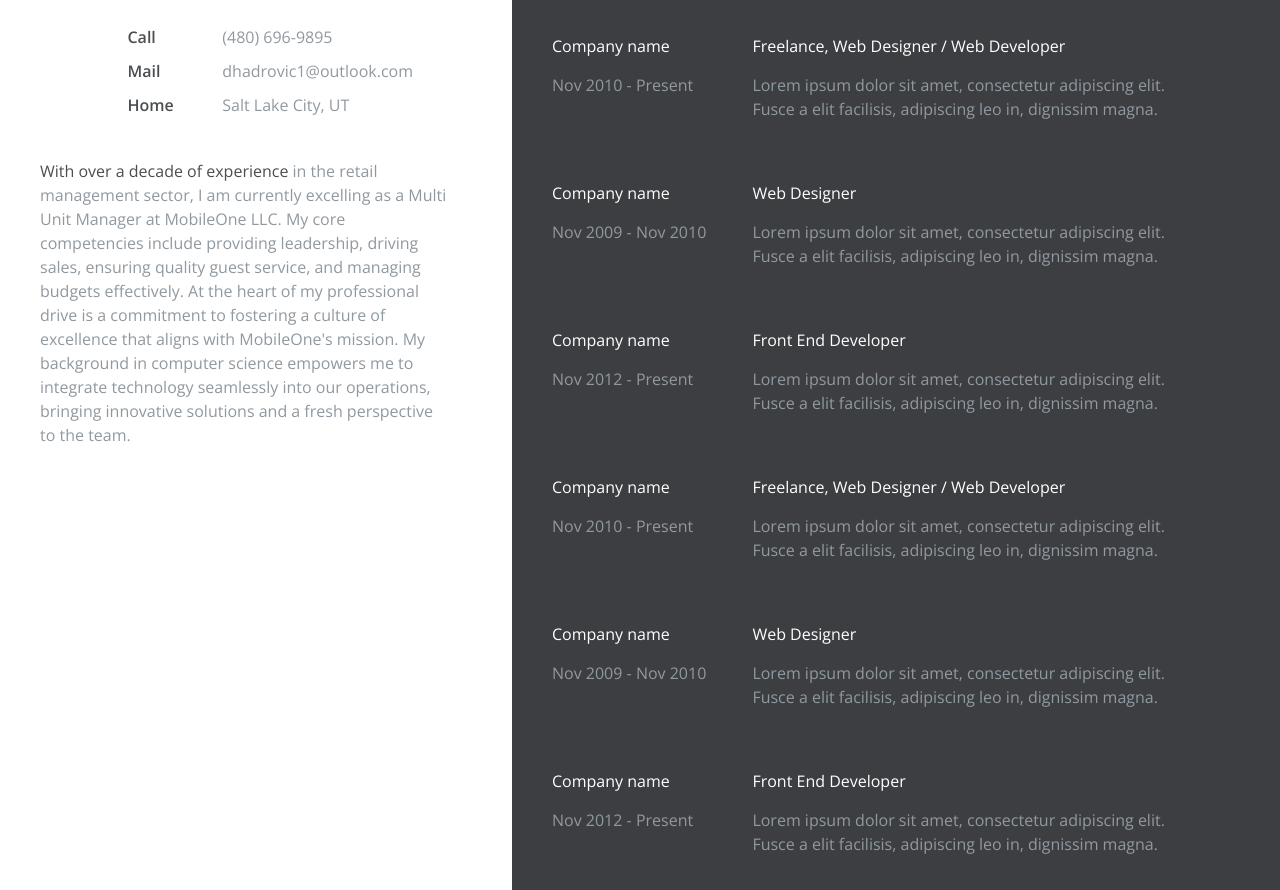
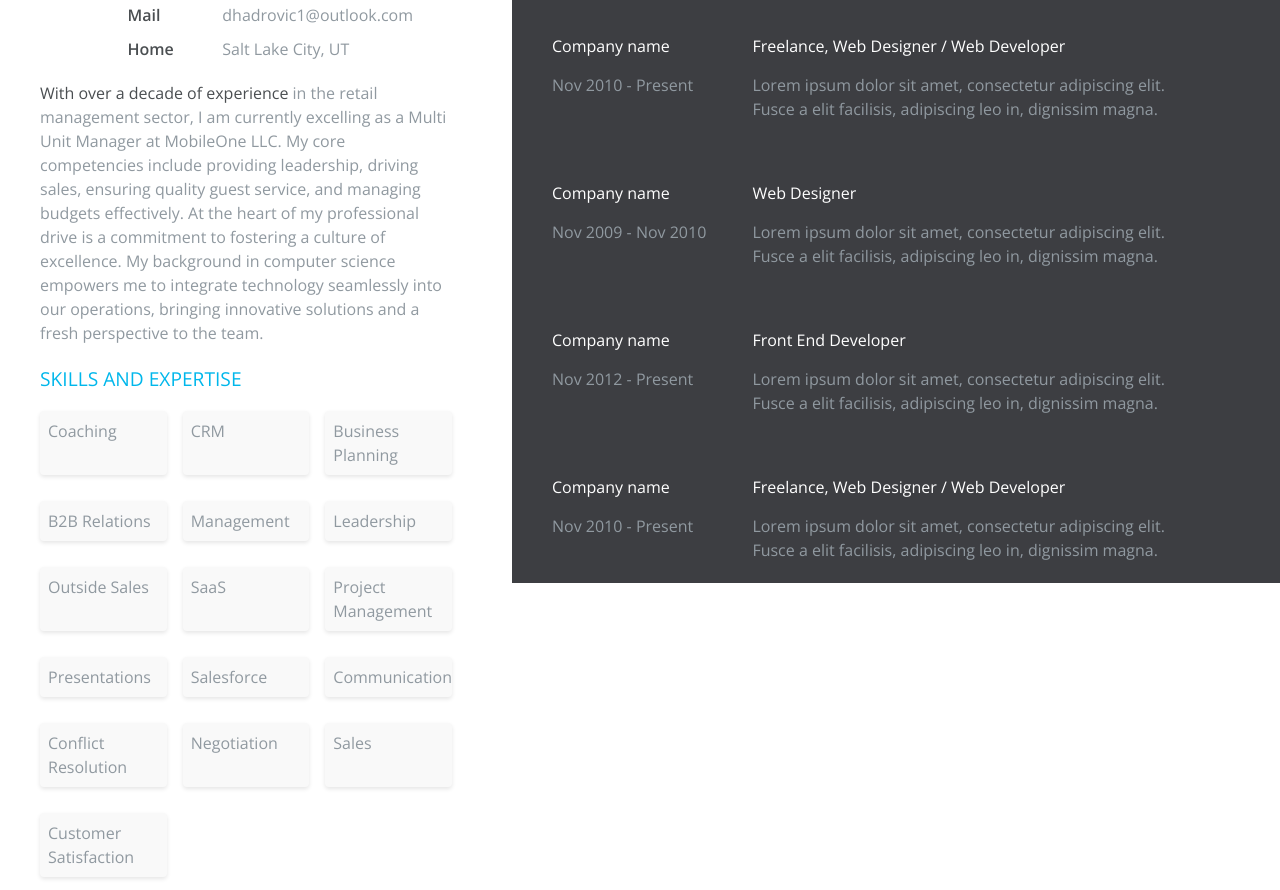
Before and after one commit to Dhadrovic/Dhadrovic.github.io, a plain HTML site: page index.html in a window 1280 px wide. Shown: the part 217-1107 px from the top of the page. Drawn offline with nearby package versions, Linux system fonts and the light colour scheme.

Commit message:
added skills and adjusted css

```diff
--- a/index.html
+++ b/index.html
@@ -81,10 +81,33 @@
           <p><span class="bold">With over a decade of experience</span> in the retail management sector, I am currently
             excelling as a Multi Unit Manager at MobileOne LLC. My core competencies include providing leadership,
             driving sales, ensuring quality guest service, and managing budgets effectively. At the heart of my
-            professional drive is a commitment to fostering a culture of excellence that aligns with MobileOne's
-            mission. My background in computer science empowers me to integrate technology seamlessly into our
+            professional drive is a commitment to fostering a culture of excellence. My background in computer science
+            empowers me to integrate technology seamlessly into our
             operations, bringing innovative solutions and a fresh perspective to the team.
           </p>
+        </div>
+        <div class="section-wrapper clearfix" style="width: 100%;">
+          <h3 class="section-title" style="margin-top: 12px;">Skills and Expertise</h3>
+          <div class="contact-social clearfix">
+            <ul class="skill-list-titles">
+              <li>Coaching</li>
+              <li>CRM</li>
+              <li>Business Planning</li>
+              <li>B2B Relations</li>
+              <li>Management</li>
+              <li>Leadership</li>
+              <li>Outside Sales</li>
+              <li>SaaS</li>
+              <li>Project Management</li>
+              <li>Presentations</li>
+              <li>Salesforce</li>
+              <li>Communication</li>
+              <li>Conflict Resolution</li>
+              <li>Negotiation</li>
+              <li>Sales</li>
+              <li>Customer Satisfaction</li>
+            </ul>
+          </div>
         </div>
         <!--
         <div class="contact-social clearfix">
@@ -232,19 +255,6 @@
           </div>
 
         </div><!--Skill experience-->
-
-        <!-- <div class="section-wrapper clearfix">
-          <h3 class="section-title">Skills</h3>
-          <ul>
-            <li class="skill-percentage">HTML / HTML5</li>
-            <li class="skill-percentage">CSS / CSS3 / SASS / LESS</li>
-            <li class="skill-percentage">Javascript</li>
-            <li class="skill-percentage">Jquery</li>
-            <li class="skill-percentage">Wordpress</li>
-            <li class="skill-percentage">Photoshop</li>
-
-          </ul>
-        </div> -->
         <!--
         <div class="section-wrapper clearfix">
           <h3 class="section-title">Hobbies</h3>
--- a/styles.css
+++ b/styles.css
@@ -1,15 +1,18 @@
 @import url(https://fonts.googleapis.com/css?family=Varela+Round);
 @import url(https://fonts.googleapis.com/css?family=Open+Sans:400,300,600,700);
-*, *::after, *::before {
+*,
+*::after,
+*::before {
   box-sizing: border-box;
 }
 
-html, body {
+html,
+body {
   height: 100%;
 }
 
 body {
-  font-family: "Open Sans", sans-serif;
+  font-family: 'Open Sans', sans-serif;
   font-size: 16px;
   line-height: 1.5em;
 }
@@ -19,8 +22,9 @@ a {
   text-decoration: none;
 }
 
-.clearfix::after, .clearfix::before {
-  content: " ";
+.clearfix::after,
+.clearfix::before {
+  content: ' ';
   display: table;
 }
 
@@ -36,7 +40,7 @@ a {
 .resume-wrapper {
   position: relative;
   text-align: center;
-  height: 100%;
+  height: 100vh;
 }
 
 .container {
@@ -49,6 +53,8 @@ a {
   flex-direction: column;
   max-width: 600px;
   margin: auto;
+  justify-content: end;
+  gap: 10px
 }
 
 .profile {
@@ -56,7 +62,10 @@ a {
   width: 40%;
   float: left;
   color: #9099a0;
+  padding-top: 16px !important;
+  padding-bottom: 0px !important;
 }
+
 @media (max-width: 850px) {
   .profile {
     width: 100%;
@@ -72,7 +81,7 @@ a {
 .profile h1 {
   font-size: 2.5em;
   text-align: left;
-  font-family: "Varela Round", sans-serif;
+  font-family: 'Varela Round', sans-serif;
   color: #4a4e51;
   text-transform: uppercase;
   line-height: 1em;
@@ -161,7 +170,6 @@ a {
   }
 }
 .profile .contact-info {
-  margin-top: 32px;
   font-weight: 300;
 }
 @media (max-width: 1200px) {
@@ -190,8 +198,6 @@ a {
 .profile .contact-presentation {
   text-align: left;
   font-weight: 300;
-  margin-top: 32px;
-  margin-bottom: 100px;
 }
 @media (max-width: 1200px) {
   .profile .contact-presentation {
@@ -211,7 +217,8 @@ a {
   top: 0;
   left: 0;
 }
-.profile .st0, .profile .st1 {
+.profile .st0,
+.profile .st1 {
   fill: #00b7eb;
 }
 
@@ -222,8 +229,8 @@ a {
   position: relative;
   color: #9099a0;
   font-weight: 300;
-  min-height: 100%;
-  min-height: 100vh;
+  height: 100vh;
+  overflow-y: scroll;
 }
 @media (max-width: 850px) {
   .experience {
@@ -312,7 +319,7 @@ a {
   position: relative;
 }
 .section-wrapper .skill-percentage::after {
-  content: "";
+  content: '';
   width: 100%;
   height: 6px;
   background: #4a4e51;
@@ -320,7 +327,7 @@ a {
   margin-top: 3px;
 }
 .section-wrapper .skill-percentage::before {
-  content: "";
+  content: '';
   height: 6px;
   background: #00b7eb;
   position: absolute;
@@ -476,3 +483,19 @@ a {
     width: 70%;
   }
 }
+
+.skill-list-titles {
+  display: grid;
+  grid-template-columns: repeat(auto-fit, minmax(125px, 1fr)); /* Adjust column width */
+  gap: 16px; /* Space between items */
+  list-style-type: none; /* Remove default bullets */
+  padding: 0;
+  margin: 0;
+}
+
+.skill-list-titles li {
+  background-color: #f9f9f9; /* Optional: Add a background for styling */
+  padding: 8px; /* Optional: Add padding */
+  border-radius: 4px; /* Optional: Round corners */
+  box-shadow: 0 2px 4px rgba(0, 0, 0, 0.1); /* Optional: Add a shadow */
+}
```
Lines whose indentation alone changed are shown as unchanged.
